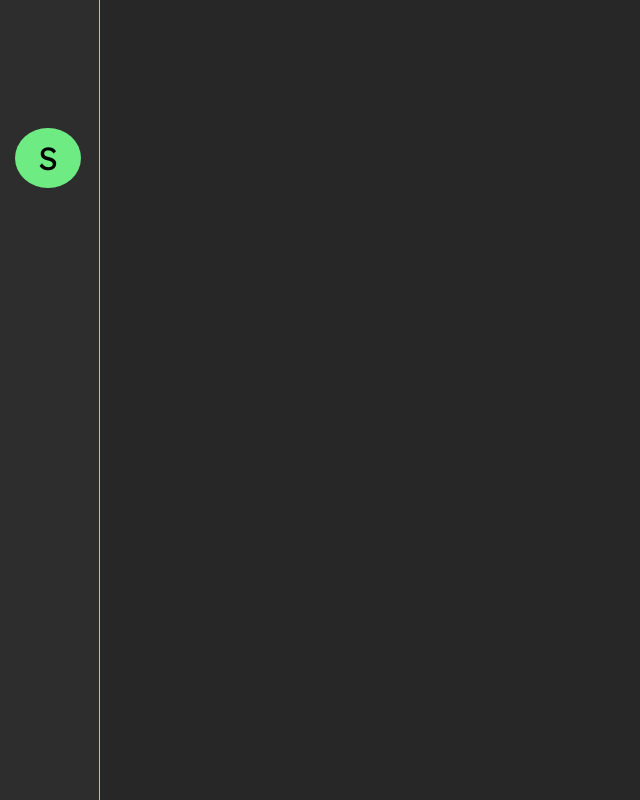
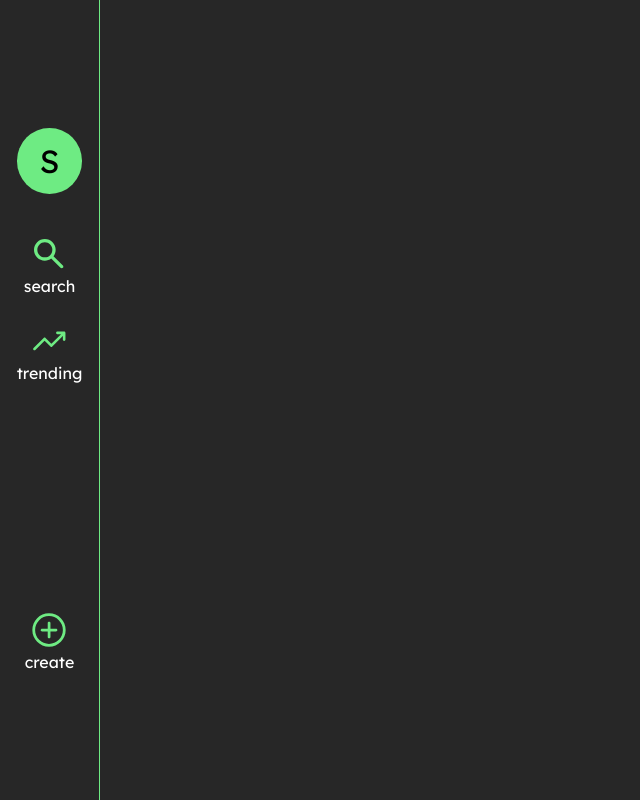
Before and after one commit to VividTruthKeeper/nLog-client, a React (Vite) app in the folder client/: page /sidebar in a window 1280 px wide. Shown: the whole page, without its empty margins (0-640 px from the left). Built offline with nearby package versions, Linux system fonts and the light colour scheme.

Commit message:
sidebar developed

```diff
--- a/client/src/assets/styles/_sidebar.scss
+++ b/client/src/assets/styles/_sidebar.scss
@@ -6,10 +6,28 @@
   padding: 10% 1.5rem;
   display: flex;
   flex-direction: column;
+  justify-content: center;
+  align-items: center;
 
   &:hover {
     @include animo;
     background: rgb(45, 45, 45);
+  }
+
+  &-inner {
+    height: 80vh;
+    display: flex;
+    flex-direction: column;
+    align-items: center;
+    justify-content: space-between;
+  }
+}
+
+.sidebar-top {
+  gap: 4rem;
+
+  &-inner {
+    gap: 2.5rem;
   }
 }
 
@@ -21,6 +39,7 @@
   height: 100%;
   border-radius: 50%;
   background: $base-green;
+  margin-bottom: 4rem;
 
   span {
     cursor: pointer;
@@ -29,3 +48,34 @@
     font-size: 3.2rem;
   }
 }
+
+// Search =================================
+.search-wrapper {
+  @include sidebar-element;
+  margin-bottom: 2.5rem;
+
+  .search-text {
+    @include sidebar-element-text;
+  }
+}
+// Search/// =================================
+
+// Trending =================================
+.trending-wrapper {
+  @include sidebar-element;
+
+  .trending-text {
+    @include sidebar-element-text;
+  }
+}
+// Trending/// =================================
+
+// Create =================================
+.create-wrapper {
+  @include sidebar-element;
+
+  .create-text {
+    @include sidebar-element-text;
+  }
+}
+// Create/// =================================
--- a/client/src/assets/styles/_variables.scss
+++ b/client/src/assets/styles/_variables.scss
@@ -8,11 +8,11 @@ $base-darkener: rgba(39, 39, 39, 0.28);
 
 // // Fonts
 @mixin font-serif {
-  font-family: "DM Serif Display", serif;
+  font-family: 'DM Serif Display', serif;
 }
 
 @mixin font-lexend {
-  font-family: "Lexend Deca", sans-serif;
+  font-family: 'Lexend Deca', sans-serif;
 }
 
 // // Transition
@@ -25,6 +25,13 @@ $base-darkener: rgba(39, 39, 39, 0.28);
 
 @mixin c-flex {
   display: flex;
+  align-items: center;
+  justify-content: center;
+}
+
+@mixin cc-flex {
+  display: flex;
+  flex-direction: column;
   align-items: center;
   justify-content: center;
 }
@@ -81,8 +88,7 @@ $base-darkener: rgba(39, 39, 39, 0.28);
 
   &:focus {
     @include animo;
-    box-shadow: 0.1rem 0.1rem 0.5rem 0rem $base-green,
-      -0.1rem -0.1rem 0.5rem 0rem $base-green;
+    box-shadow: 0.1rem 0.1rem 0.5rem 0rem $base-green, -0.1rem -0.1rem 0.5rem 0rem $base-green;
   }
 }
 
@@ -177,7 +183,7 @@ $base-darkener: rgba(39, 39, 39, 0.28);
       position: absolute;
       bottom: -0.1rem;
       left: 0;
-      content: "";
+      content: '';
       width: 0;
     }
 
@@ -199,3 +205,14 @@ $base-darkener: rgba(39, 39, 39, 0.28);
   color: #fff;
   font-size: 2rem;
 }
+
+@mixin sidebar-element {
+  color: #fff;
+  @include cc-flex;
+}
+
+@mixin sidebar-element-text {
+  font-size: 1.6rem;
+  @include font-lexend;
+  font-weight: 400;
+}
--- a/client/src/components/global/SideBar.tsx
+++ b/client/src/components/global/SideBar.tsx
@@ -1,4 +1,7 @@
-import User from "../sidebar/User";
+import User from '../sidebar/User';
+import { Search } from '../sidebar/Search';
+import { Trending } from '../sidebar/Trending';
+import { Create } from '../sidebar/Create';
 
 const SideBar = () => {
   return (
@@ -6,6 +9,13 @@ const SideBar = () => {
       <div className="sidebar-inner">
         <div className="sidebar-top">
           <User name="suka" />
+          <div className="sidebar-top-inner">
+            <Search />
+            <Trending />
+          </div>
+        </div>
+        <div className="sidebar-bottom">
+          <Create />
         </div>
       </div>
     </aside>
--- /dev/null
+++ b/client/src/components/sidebar/Create.tsx
@@ -0,0 +1,15 @@
+import React from 'react';
+import { Link } from 'react-router-dom';
+// Icons
+import createGreen from '../../assets/icons/create_green.svg';
+
+export const Create = () => {
+  return (
+    <Link to="/sidebar" className="create-wrapper">
+      <div className="create-img">
+        <img src={createGreen} alt="create" />
+      </div>
+      <h3 className="create-text">create</h3>
+    </Link>
+  );
+};
--- /dev/null
+++ b/client/src/components/sidebar/Search.tsx
@@ -0,0 +1,16 @@
+import React from 'react';
+import { Link } from 'react-router-dom';
+
+// Icons
+import searchGreen from '../../assets/icons/search_green.svg';
+
+export const Search = () => {
+  return (
+    <Link to="/sidebar" className="search-wrapper">
+      <div className="search-img">
+        <img src={searchGreen} alt="search" />
+      </div>
+      <h3 className="search-text">search</h3>
+    </Link>
+  );
+};
--- /dev/null
+++ b/client/src/components/sidebar/Trending.tsx
@@ -0,0 +1,15 @@
+import React from 'react';
+import { Link } from 'react-router-dom';
+// Icons
+import trendingGreen from '../../assets/icons/trending_green.svg';
+
+export const Trending = () => {
+  return (
+    <Link to="/sidebar" className="trending-wrapper">
+      <div className="trending-img">
+        <img src={trendingGreen} alt="trend" />
+      </div>
+      <h3 className="trending-text">trending</h3>
+    </Link>
+  );
+};
```
